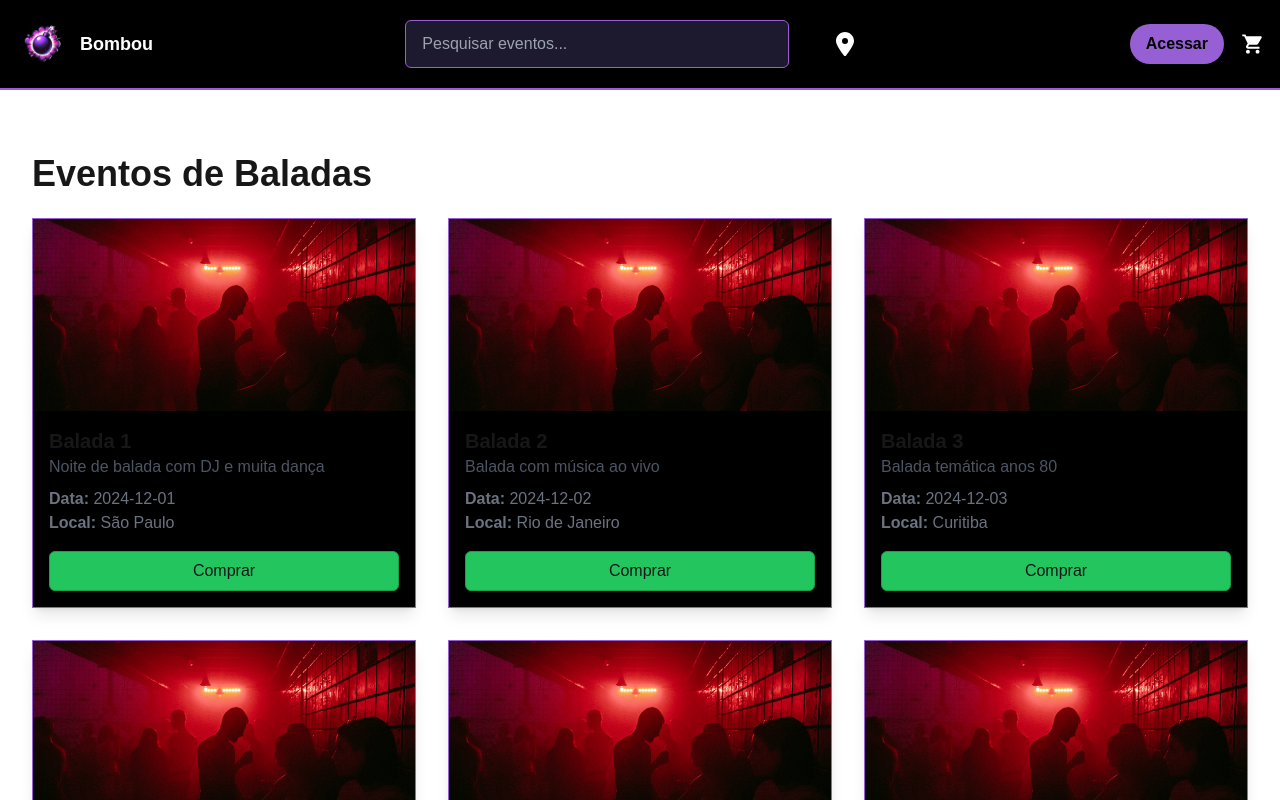
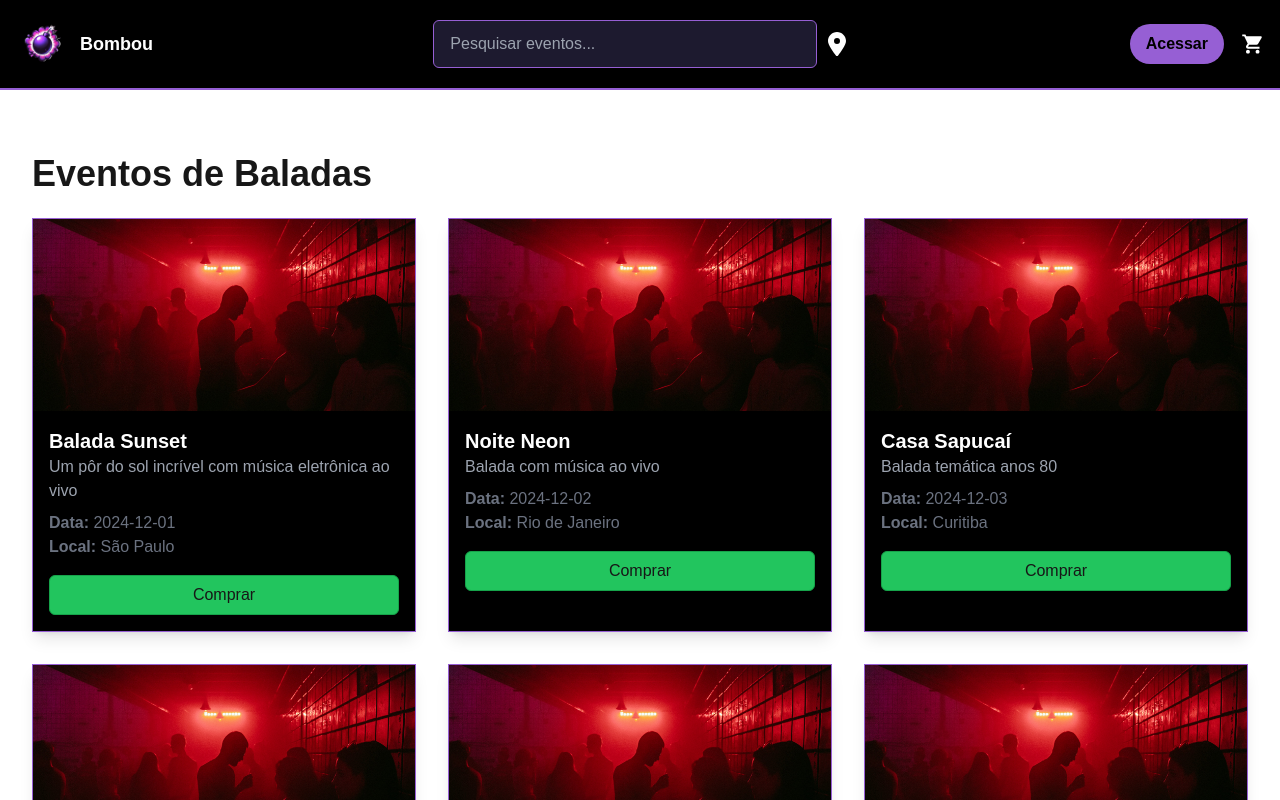
Before and after one commit to monezero/Bombou, a Next.js app: page /events/tags/baladas in a window 1280 px wide. Shown: the top 800 px of the page. Built offline with nearby package versions, Linux system fonts and the light colour scheme.

Commit message:
refactor geral

```diff
--- a/src/app/components/Header.tsx
+++ b/src/app/components/Header.tsx
@@ -3,6 +3,7 @@ import Link from 'next/link';
 import React, { useEffect, useState } from 'react';
 import { IoMdCart } from "react-icons/io";
 import { FaLocationDot } from "react-icons/fa6";
+import { useRouter } from 'next/navigation';
 
 interface HeaderProps {
   cartItemCount: number;
@@ -11,6 +12,10 @@ interface HeaderProps {
 const Header: React.FC<HeaderProps> = ({ cartItemCount }) => {
   const [isLoggedIn, setIsLoggedIn] = useState(false);
   const [cartCount, setCartCount] = useState(cartItemCount);
+  const [cart, setCart] = useState<any[]>([]);
+  const [isModalOpen, setIsModalOpen] = useState(false);
+  const [searchQuery, setSearchQuery] = useState("");
+  const router = useRouter();
 
   useEffect(() => {
     const storedUser = localStorage.getItem("loggedInUser");
@@ -18,18 +23,20 @@ const Header: React.FC<HeaderProps> = ({ cartItemCount }) => {
       setIsLoggedIn(true);
     }
 
-    const storedCart = localStorage.getItem("cart");
-    if (storedCart && storedUser) {
-      setCartCount(JSON.parse(storedCart).length);
+    const userCart = localStorage.getItem(`${storedUser}_cart`);
+    if (userCart && storedUser) {
+      setCartCount(JSON.parse(userCart).length);
+      setCart(JSON.parse(userCart));
     }
   }, []);
 
   useEffect(() => {
     const handleStorageChange = () => {
-      const storedCart = localStorage.getItem("cart");
       const storedUser = localStorage.getItem("loggedInUser");
-      if (storedCart && storedUser) {
-        setCartCount(JSON.parse(storedCart).length);
+      if (storedUser) {
+        const userCart = localStorage.getItem(`${storedUser}_cart`);
+        setCartCount(userCart ? JSON.parse(userCart).length : 0);
+        setCart(userCart ? JSON.parse(userCart) : []);
       }
     };
 
@@ -39,8 +46,50 @@ const Header: React.FC<HeaderProps> = ({ cartItemCount }) => {
     };
   }, []);
 
+  const handleOpenModal = () => {
+    setIsModalOpen(true);
+  };
+
+  const handleCloseModal = () => {
+    setIsModalOpen(false);
+  };
+
+  const handleRemoveFromCart = (eventId: number) => {
+    const storedUser = localStorage.getItem("loggedInUser");
+    if (storedUser) {
+      const userCartKey = `${storedUser}_cart`;
+      const updatedCart = [...cart];
+      const index = updatedCart.findIndex(event => event.id === eventId);
+      if (index !== -1) {
+        updatedCart.splice(index, 1);
+        setCart(updatedCart);
+        setCartCount(updatedCart.length);
+        localStorage.setItem(userCartKey, JSON.stringify(updatedCart));
+        window.dispatchEvent(new Event("storage"));
+      }
+    }
+  };
+
+  const handleClearCart = () => {
+    const storedUser = localStorage.getItem("loggedInUser");
+    if (storedUser) {
+      const userCartKey = `${storedUser}_cart`;
+      setCart([]);
+      setCartCount(0);
+      localStorage.removeItem(userCartKey);
+      window.dispatchEvent(new Event("storage"));
+    }
+  };
+
+  const handleSearchSubmit = (e: React.FormEvent) => {
+    e.preventDefault();
+    if (searchQuery.trim()) {
+      router.push(`/search?query=${searchQuery}`);
+    }
+  };
+
   return (
-    <header className="bg-black text-white p-4">
+    <header className="bg-black text-white p-4 w-full z-50">
       <div className="container mx-auto flex items-center justify-between">
         {/* logo e nome */}
         <div className="flex items-center space-x-2">
@@ -52,16 +101,18 @@ const Header: React.FC<HeaderProps> = ({ cartItemCount }) => {
 
         {/* barra de pesquisa */}
         <div className="flex items-center space-x-6">
+          <form onSubmit={handleSearchSubmit} className="flex items-center space-x-2">
             <input
               type="text"
               placeholder="Pesquisar eventos..."
+              value={searchQuery}
+              onChange={(e) => setSearchQuery(e.target.value)}
               className="px-4 py-2 w-96 rounded-md border border-bombou_roxo bg-bombou_slate text-white h-12"
             />
-          <div className="flex items-center space-x-1 px-5">
-            <button aria-label="Location" className="text-white">
+            <button type="submit" className="text-white">
               <FaLocationDot className="w-6 h-6" />
             </button>
-          </div>
+          </form>
         </div>
 
         <div className="flex items-center space-x-4">
@@ -71,7 +122,9 @@ const Header: React.FC<HeaderProps> = ({ cartItemCount }) => {
             </button>
           </Link>
           <div className="flex items-center space-x-1 relative">
+            <button onClick={handleOpenModal} className="text-white">
               <IoMdCart className="w-6 h-6" />
+            </button>
             {isLoggedIn && cartCount > 0 && (
               <span className="absolute top-4 right-[-10px] bg-red-500 text-white rounded-full h-5 w-5 flex items-center justify-center text-xs">
                 {cartCount}
@@ -80,7 +133,52 @@ const Header: React.FC<HeaderProps> = ({ cartItemCount }) => {
           </div>
         </div>
       </div>
+
+      {isModalOpen && (
+        <div className="fixed inset-0 bg-black bg-opacity-75 flex items-center justify-center z-50">
+          <div className="bg-black p-8 rounded-lg w-96 border border-bombou_roxo max-h-[80vh] overflow-y-auto">
+            <h2 className="text-2xl font-bold mb-4 text-white">Carrinho</h2>
+            {cart.length === 0 ? (
+              <p className="text-gray-400">Seu carrinho está vazio.</p>
+            ) : (
+              <ul>
+                {cart.map((event, index) => (
+                  <li key={index} className="flex justify-between items-center mb-4">
+                    <span className="text-white">{event.title}</span>
+                    <button
+                      className="text-red-500"
+                      onClick={() => handleRemoveFromCart(event.id)}
+                    >
+                      Remover
+                    </button>
+                  </li>
+                ))}
+              </ul>
+            )}
+            <div className="flex justify-between mt-4">
+              <button
+                className="px-4 py-2 bg-red-500 text-white rounded hover:bg-red-700"
+                onClick={handleClearCart}
+              >
+                Esvaziar Carrinho
+              </button>
+              <Link href="/checkout">
+                <button className="px-4 py-2 bg-green-500 text-white rounded hover:bg-green-700">
+                  Finalizar Compra
+                </button>
+              </Link>
+            </div>
+            <button
+              className="mt-4 px-4 py-2 bg-gray-500 text-white rounded hover:bg-gray-700"
+              onClick={handleCloseModal}
+            >
+              Fechar
+            </button>
+          </div>
+        </div>
+      )}
     </header>
   );
 };
+
 export default Header;
--- a/src/app/events/tags/[tag]/EventsByTagClient.tsx
+++ b/src/app/events/tags/[tag]/EventsByTagClient.tsx
@@ -1,10 +1,9 @@
 "use client";
 
-import { useRouter } from 'next/navigation';
+import React, { useState, useEffect } from 'react';
 import Image from 'next/image';
 import Header from '@/app/components/Header';
 import Footer from '@/app/components/Footer';
-import { useState, useEffect } from 'react';
 
 interface Event {
   id: number;
@@ -22,10 +21,10 @@ interface EventsByTagProps {
 }
 
 const EventsByTagClient: React.FC<EventsByTagProps> = ({ events, tag }) => {
-  const router = useRouter();
   const [visibleEvents, setVisibleEvents] = useState(6); // Número inicial de eventos visíveis
   const [cart, setCart] = useState<Event[]>([]); // Estado do carrinho
   const [isLoggedIn, setIsLoggedIn] = useState(false); // Estado de login
+  const [feedbackMessage, setFeedbackMessage] = useState<string | null>(null);
 
   useEffect(() => {
     const storedUser = localStorage.getItem("loggedInUser");
@@ -33,7 +32,7 @@ const EventsByTagClient: React.FC<EventsByTagProps> = ({ events, tag }) => {
       setIsLoggedIn(true);
     }
 
-    const storedCart = localStorage.getItem("cart");
+    const storedCart = localStorage.getItem(`${storedUser}_cart`);
     if (storedCart) {
       setCart(JSON.parse(storedCart));
     }
@@ -49,10 +48,22 @@ const EventsByTagClient: React.FC<EventsByTagProps> = ({ events, tag }) => {
       return;
     }
 
-    const updatedCart = [...cart, event];
-    setCart(updatedCart); // Adicionar evento ao carrinho
-    localStorage.setItem("cart", JSON.stringify(updatedCart)); // Persistir no localStorage
-    window.dispatchEvent(new Event("storage")); // Disparar evento de storage para atualizar o Header
+    const storedUser = localStorage.getItem("loggedInUser");
+    if (storedUser) {
+      const userCartKey = `${storedUser}_cart`;
+      const userCart = localStorage.getItem(userCartKey);
+      const cartItems = userCart ? JSON.parse(userCart) : [];
+      cartItems.push(event);
+      localStorage.setItem(userCartKey, JSON.stringify(cartItems));
+      setCart(cartItems); // Atualizar o estado do carrinho
+      window.dispatchEvent(new Event("storage")); // Disparar evento de storage para atualizar o Header
+
+      // Exibir feedback de usuário
+      setFeedbackMessage("Item adicionado ao carrinho!");
+      setTimeout(() => {
+        setFeedbackMessage(null);
+      }, 3000); // Ocultar mensagem após 3 segundos
+    }
   };
 
   return (
@@ -77,8 +88,8 @@ const EventsByTagClient: React.FC<EventsByTagProps> = ({ events, tag }) => {
                   className="object-cover w-full h-48"
                 />
                 <div className="p-4">
-                  <h2 className="text-xl font-semibold">{event.title}</h2>
-                  <p className="text-gray-600">{event.description}</p>
+                  <h2 className="text-xl font-semibold text-white">{event.title}</h2>
+                  <p className="text-gray-400">{event.description}</p>
                   <p className="text-gray-500 mt-2">
                     <strong>Data:</strong> {event.date}
                   </p>
@@ -109,6 +120,12 @@ const EventsByTagClient: React.FC<EventsByTagProps> = ({ events, tag }) => {
         )}
       </main>
 
+      {feedbackMessage && (
+        <div className="fixed bottom-4 left-1/2 transform -translate-x-1/2 bg-green-500 text-white px-4 py-2 rounded">
+          {feedbackMessage}
+        </div>
+      )}
+
       <Footer />
     </div>
   );
--- a/src/app/events/tags/[tag]/EventsByTagServer.tsx
+++ b/src/app/events/tags/[tag]/EventsByTagServer.tsx
@@ -13,11 +13,11 @@ interface Event {
 // Mock data for events
 export const mockEvents: Event[] = [
   // Baladas
-  { id: 1, image: "/baladacard.jpg", title: "Balada 1", description: "Noite de balada com DJ e muita dança", date: "2024-12-01", location: "São Paulo", tag: "baladas" },
-  { id: 2, image: "/baladacard.jpg", title: "Balada 2", description: "Balada com música ao vivo", date: "2024-12-02", location: "Rio de Janeiro", tag: "baladas" },
-  { id: 3, image: "/baladacard.jpg", title: "Balada 3", description: "Balada temática anos 80", date: "2024-12-03", location: "Curitiba", tag: "baladas" },
-  { id: 4, image: "/baladacard.jpg", title: "Balada 1", description: "Noite de balada com DJ e muita dança", date: "2024-12-01", location: "São Paulo", tag: "baladas" },
-  { id: 5, image: "/baladacard.jpg", title: "Balada 2", description: "Balada com música ao vivo", date: "2024-12-02", location: "Rio de Janeiro", tag: "baladas" },
+  { id: 1, image: "/baladacard.jpg", title: "Balada Sunset", description: "Um pôr do sol incrível com música eletrônica ao vivo", date: "2024-12-01", location: "São Paulo", tag: "baladas" },
+  { id: 2, image: "/baladacard.jpg", title: "Noite Neon", description: "Balada com música ao vivo", date: "2024-12-02", location: "Rio de Janeiro", tag: "baladas" },
+  { id: 3, image: "/baladacard.jpg", title: "Casa Sapucaí", description: "Balada temática anos 80", date: "2024-12-03", location: "Curitiba", tag: "baladas" },
+  { id: 4, image: "/baladacard.jpg", title: "Major", description: "Noite de balada com DJ e muita dança", date: "2024-12-01", location: "São Paulo", tag: "baladas" },
+  { id: 5, image: "/baladacard.jpg", title: "Lab", description: "Balada com música ao vivo", date: "2024-12-02", location: "Rio de Janeiro", tag: "baladas" },
   { id: 6, image: "/baladacard.jpg", title: "Balada 3", description: "Balada temática anos 80", date: "2024-12-03", location: "Curitiba", tag: "baladas" },
   { id: 7, image: "/baladacard.jpg", title: "Balada 1", description: "Noite de balada com DJ e muita dança", date: "2024-12-01", location: "São Paulo", tag: "baladas" },
   { id: 8, image: "/baladacard.jpg", title: "Balada 2", description: "Balada com música ao vivo", date: "2024-12-02", location: "Rio de Janeiro", tag: "baladas" },
@@ -86,7 +86,7 @@ export const mockEvents: Event[] = [
   { id: 62, image: "/cursocard.jpg", title: "Curso 3", description: "Curso de desenvolvimento web", date: "2024-12-07", location: "Online", tag: "cursos" },
 
   // Internacional
-  { id: 63, image: "/internacionalcard.png", title: "Evento Internacional 1", description: "Eventos internacionais imperdíveis", date: "2024-12-10", location: "Nova York", tag: "internacional" },
+  { id: 63, image: "/internacionalcard.png", title: "Coldplay Experience", description: "Eventos internacionais imperdíveis", date: "2024-12-10", location: "Nova York", tag: "internacional" },
   { id: 64, image: "/internacionalcard.png", title: "Evento Internacional 2", description: "Conferência internacional", date: "2024-12-11", location: "Londres", tag: "internacional" },
   { id: 65, image: "/internacionalcard.png", title: "Evento Internacional 3", description: "Feira internacional de tecnologia", date: "2024-12-12", location: "Tóquio", tag: "internacional" },
   { id: 66, image: "/internacionalcard.png", title: "Evento Internacional 1", description: "Eventos internacionais imperdíveis", date: "2024-12-10", location: "Nova York", tag: "internacional" },
--- a/src/app/layout.tsx
+++ b/src/app/layout.tsx
@@ -22,8 +22,8 @@ const geistMono = localFont({
 });
 
 export const metadata: Metadata = {
-  title: "Create Next App",
-  description: "Generated by create next app",
+  title: "Bombou",
+  description: "Eventos bombando toda hora",
 };
 
 export default function RootLayout({
--- a/src/app/page.tsx
+++ b/src/app/page.tsx
@@ -5,6 +5,7 @@ import { useEffect, useState } from "react";
 import Header from "./components/Header";
 import Footer from "./components/Footer";
 import { mockEvents as events } from "./events/tags/[tag]/EventsByTagServer";
+import { Metadata } from "next";
 
 type Event = {
   id: number;
@@ -16,12 +17,15 @@ type Event = {
   tag: string;
 };
 
+
 export default function Home() {
   const [isLoggedIn, setIsLoggedIn] = useState(false);
   const [username, setUsername] = useState("");
   const [userTags, setUserTags] = useState<string[]>([]);
   const [personalizedEvents, setPersonalizedEvents] = useState<Event[]>([]);
   const [randomEvents, setRandomEvents] = useState<Event[]>([]);
+  const [cart, setCart] = useState<Event[]>([]);
+  const [feedbackMessage, setFeedbackMessage] = useState<string | null>(null);
 
   useEffect(() => {
     console.log("Component mounted");
@@ -33,6 +37,11 @@ export default function Home() {
       setIsLoggedIn(true);
       console.log("User Data:", userData); // Log para verificar os dados do usuário
       console.log("User Tags:", userData.interests); // Log para verificar as tags salvas pelo usuário
+    }
+
+    const storedCart = localStorage.getItem(`${storedUser}_cart`);
+    if (storedCart) {
+      setCart(JSON.parse(storedCart));
     }
 
     // Selecionar eventos aleatórios
@@ -100,6 +109,30 @@ export default function Home() {
     return uniqueEvents;
   };
 
+  const handleAddToCart = (event: Event) => {
+    if (!isLoggedIn) {
+      alert("Você precisa estar logado para adicionar itens ao carrinho.");
+      return;
+    }
+
+    const storedUser = localStorage.getItem("loggedInUser");
+    if (storedUser) {
+      const userCartKey = `${storedUser}_cart`;
+      const userCart = localStorage.getItem(userCartKey);
+      const cartItems = userCart ? JSON.parse(userCart) : [];
+      cartItems.push(event);
+      localStorage.setItem(userCartKey, JSON.stringify(cartItems));
+      setCart(cartItems); // Atualizar o estado do carrinho
+      window.dispatchEvent(new Event("storage")); // Disparar evento de storage para atualizar o Header
+
+      // Exibir feedback de usuário
+      setFeedbackMessage("Item adicionado ao carrinho!");
+      setTimeout(() => {
+        setFeedbackMessage(null);
+      }, 3000); // Ocultar mensagem após 3 segundos
+    }
+  };
+
   const data = [
     { id: 1, image: "/festa.jpg", title: "Baladas" },
     { id: 2, image: "/festa1.png", title: "Seminários" },
@@ -108,7 +141,8 @@ export default function Home() {
 
   return (
     <div className="flex flex-col min-h-screen">
-      <Header cartItemCount={0} />
+
+      <Header cartItemCount={cart.length} />
       <div className="h-0.5 bg-bombou_roxo"></div>
 
       <main className="flex-grow">
@@ -183,7 +217,7 @@ export default function Home() {
                       </p>
                       <button
                         className='h-10 w-full border mt-4 border-green-600 bg-green-500 rounded-md'
-                        onClick={() => alert("Adicionar ao carrinho")}
+                        onClick={() => handleAddToCart(event)}
                       >
                         Comprar
                       </button>
@@ -218,7 +252,7 @@ export default function Home() {
                   </p>
                   <button
                     className='h-10 w-full border mt-4 border-green-600 bg-green-500 rounded-md'
-                    onClick={() => alert("Adicionar ao carrinho")}
+                    onClick={() => handleAddToCart(event)}
                   >
                     Comprar
                   </button>
@@ -229,6 +263,12 @@ export default function Home() {
         </div>
       </main>
 
+      {feedbackMessage && (
+        <div className="fixed bottom-4 left-1/2 transform -translate-x-1/2 bg-green-500 text-white px-4 py-2 rounded">
+          {feedbackMessage}
+        </div>
+      )}
+
       <Footer />
     </div>
   );
```
Lines whose indentation alone changed are shown as unchanged.
